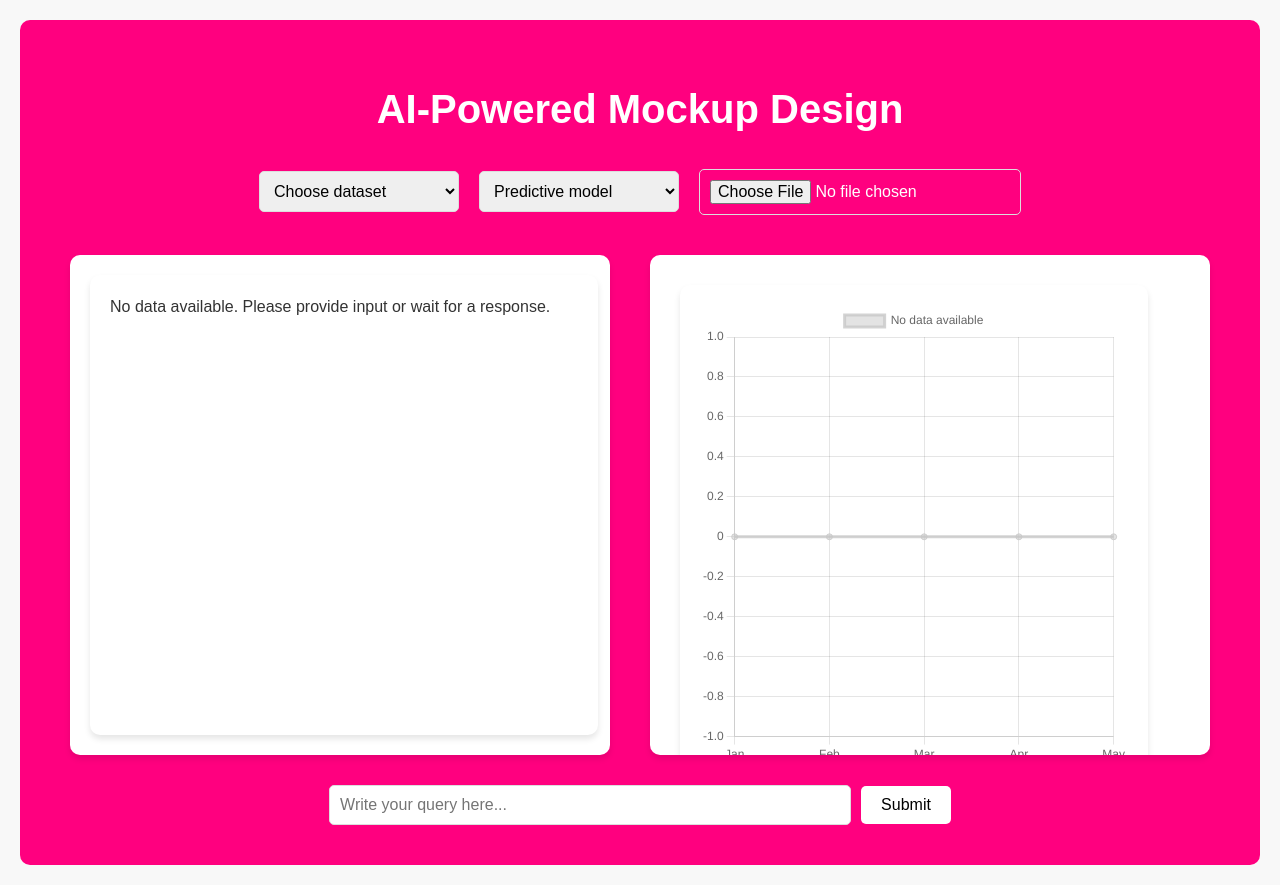
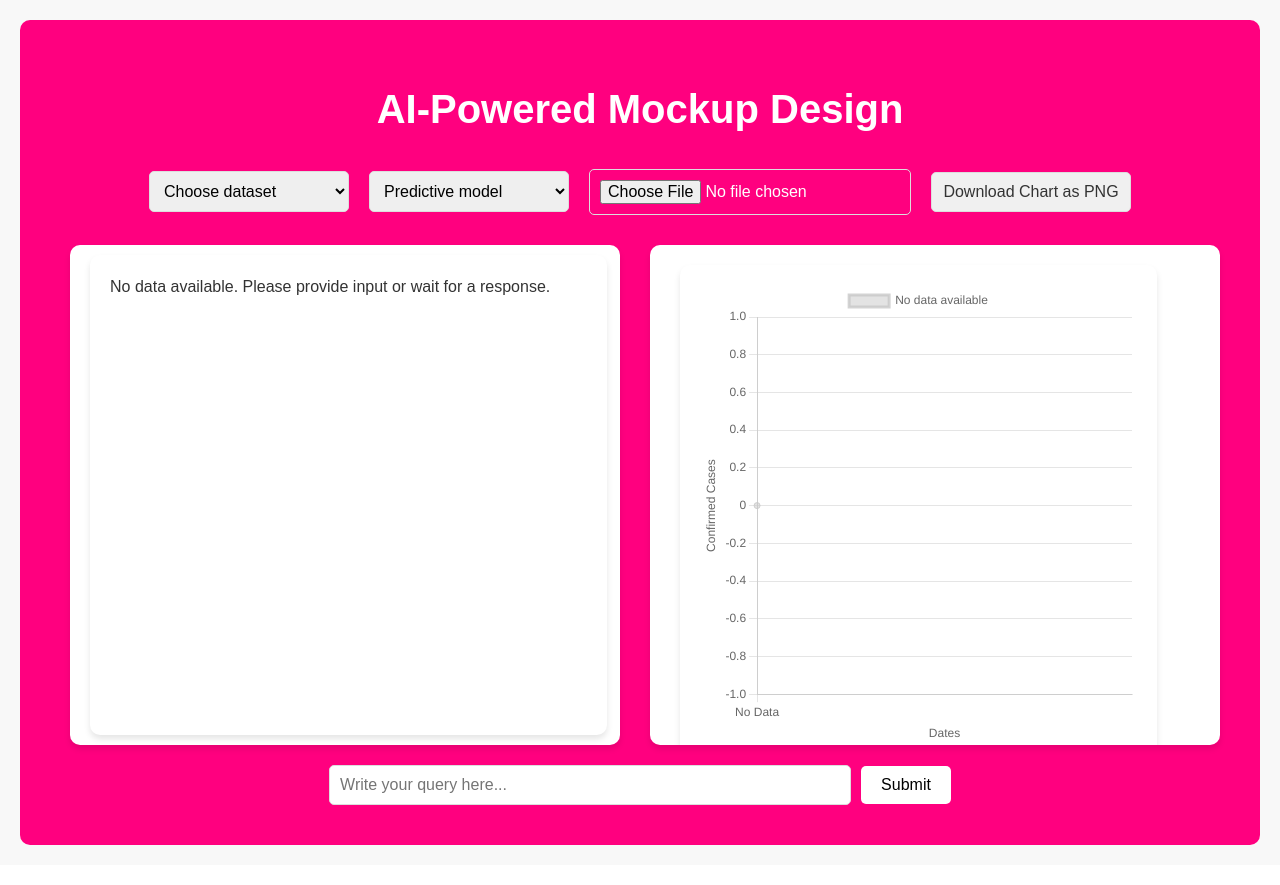
Before and after one commit to TythonSK/DataVis, a React (Create React App) app in the folder front-react/: page / in a window 1280 px wide. Built offline with nearby package versions, Linux system fonts and the light colour scheme.

Commit message:
Sixth Frontend Design Push

```diff
--- a/front-react/src/App.js
+++ b/front-react/src/App.js
@@ -11,27 +11,27 @@ import './ChartDisplay.css';
 import './DataDisplay.css';
 
 function App() {
-  const [data, setData] = useState(null); // State to store fetched data
-  const [loading, setLoading] = useState(false); // State to manage loading state
-  const [query, setQuery] = useState(''); // Query input field state
-  const [response, setResponse] = useState(null); // AI response state
-  const [dataset, setDataset] = useState(null); // Dataset state
-  const [model, setModel] = useState(''); // Predictive model state
+  const [data, setData] = useState(null);
+  const [loading, setLoading] = useState(false);
+  const [query, setQuery] = useState('');
+  const [response, setResponse] = useState(null);
+  const [dataset, setDataset] = useState(null);
+  const [model, setModel] = useState('');
+  const [csvChartData, setCsvChartData] = useState(null);
 
-  // Fetch data from the backend when dataset and model are selected
   useEffect(() => {
     if (dataset && model) {
-      setLoading(true); // Start loading
+      setLoading(true);
       axios
         .get(`http://localhost:5000/api/data?dataset=${dataset}&model=${model}`)
         .then((response) => {
-          setData(response.data); // Set fetched data
+          setData(response.data);
         })
         .catch((error) => {
           console.error('Error fetching data:', error);
         })
         .finally(() => {
-          setLoading(false); // Stop loading
+          setLoading(false);
         });
     }
   }, [dataset, model]);
@@ -47,21 +47,23 @@ function App() {
           setDataset={setDataset}
           model={model}
           setModel={setModel}
+          setCsvChartData={setCsvChartData} // Pass down state setter
         />
 
         <div className="data-container">
-          {/* Text output on the left */}
           <div className="card DataDisplay">
             <DataDisplay text={data?.text || null} response={response} loading={loading} />
           </div>
 
-          {/* Visualized data (Chart) on the right */}
           <div className="card ChartDisplay">
-            <ChartDisplay data={data || {}} />
+            {csvChartData ? (
+              <ChartDisplay data={csvChartData} />
+            ) : (
+              <ChartDisplay data={data || {}} />
+            )}
           </div>
         </div>
 
-        {/* Query Input */}
         <div className="query-container-bottom">
           <QueryInput
             query={query}
@@ -69,16 +71,15 @@ function App() {
             handleQuerySubmit={async () => {
               if (!query) return;
 
-              setLoading(true); // Set loading state
+              setLoading(true);
               try {
                 const aiResponse = await axios.post('http://localhost:5000/api/ai', { query });
                 setResponse(aiResponse.data.response);
-                console.log('Sending query:', query);
               } catch (error) {
                 console.error('Error processing query:', error);
                 setResponse('An error occurred while fetching AI response.');
               } finally {
-                setLoading(false); // Reset loading state
+                setLoading(false);
               }
             }}
           />
--- a/front-react/src/ChartDisplay.js
+++ b/front-react/src/ChartDisplay.js
@@ -6,28 +6,28 @@ import { Chart as ChartJS, CategoryScale, LinearScale, PointElement, LineElement
 ChartJS.register(CategoryScale, LinearScale, PointElement, LineElement, Title, Tooltip, Legend);
 
 const ChartDisplay = ({ data }) => {
-  // Default fallback chart data
   const fallbackData = {
-    labels: ['Jan', 'Feb', 'Mar', 'Apr', 'May'], // Default labels
+    labels: ['No Data'], // Default labels
     datasets: [
       {
         label: 'No data available',
-        data: [0, 0, 0, 0, 0], // Empty chart
+        data: [0], // Empty chart
         backgroundColor: 'rgba(200, 200, 200, 0.5)',
         borderColor: 'rgba(200, 200, 200, 0.8)',
       },
     ],
   };
 
-  const chartData = data?.chartData
+  const chartData = data?.labels && data?.chartData
     ? {
-        labels: ['Jan', 'Feb', 'Mar', 'Apr', 'May'], // Your actual labels
+        labels: data.labels, // Pass labels from the parent component
         datasets: [
           {
-            label: 'Sample Data',
-            data: data.chartData,
+            label: 'Confirmed Cases',
+            data: data.chartData, // Pass dataset values
             backgroundColor: 'rgba(75, 192, 192, 0.5)',
             borderColor: 'rgba(75, 192, 192, 0.8)',
+            fill: false,
           },
         ],
       }
@@ -35,9 +35,20 @@ const ChartDisplay = ({ data }) => {
 
   return (
     <div className="card ChartDisplay">
-      <Line data={chartData} options={{ responsive: true, maintainAspectRatio: false }} />
+      <Line
+        data={chartData}
+        options={{
+          responsive: true,
+          maintainAspectRatio: false,
+          scales: {
+            x: { title: { display: true, text: 'Dates' } },
+            y: { title: { display: true, text: 'Confirmed Cases' } },
+          },
+        }}
+      />
     </div>
   );
 };
 
+
 export default ChartDisplay;
--- a/front-react/src/DataDisplay.css
+++ b/front-react/src/DataDisplay.css
@@ -7,11 +7,11 @@
 .card {
   background-color: white;
   padding: 20px;
-  margin: 10px;
   border-radius: 10px;
   box-shadow: 0 4px 6px rgba(0, 0, 0, 0.1);
   width: 90%;
   height: 500px;
+  margin-left:10px
 }
 
 .card h3 {
--- a/front-react/src/DatasetSelector.css
+++ b/front-react/src/DatasetSelector.css
@@ -1,9 +1,10 @@
-/*DataSelector.css*/
+/* Keeps existing styles for select and file input */
 .controls {
   margin-bottom: 20px;
 }
 
-select, input[type="file"] {
+select,
+input[type="file"] {
   margin: 10px;
   padding: 10px;
   font-size: 1rem;
@@ -11,10 +12,38 @@ select, input[type="file"] {
   border-radius: 5px;
 }
 
-.dataset-select, .model-select {
+.dataset-select,
+.model-select {
   width: 200px;
 }
 
 .upload-dataset {
   width: 300px;
 }
+
+/* Styling the download button to match the design */
+.download-btn {
+  margin: 10px;
+  padding: 10px;
+  font-size: 1rem;
+  border: 1px solid #ddd;
+  border-radius: 5px;
+  background-color: #f0f0f0;
+  color: #333;
+  width: 200px;
+  cursor: pointer;
+  text-align: center;
+}
+
+.download-btn:hover {
+  background-color: #e0e0e0; /* Lighten the background on hover */
+}
+
+.download-btn:active {
+  background-color: #d0d0d0; /* Slightly darker when clicked */
+}
+
+.download-btn:focus {
+  outline: none;
+  border-color: #bbb; /* Focused border color */
+}
--- a/front-react/src/DatasetSelector.js
+++ b/front-react/src/DatasetSelector.js
@@ -1,10 +1,42 @@
 import React from 'react';
+import { parseCSVData } from './CSVToDataParser'; // Import the CSV parser function
+import html2canvas from 'html2canvas';
 
-const DatasetSelector = ({ dataset, setDataset, model, setModel }) => (
+const DatasetSelector = ({ dataset, setDataset, model, setModel, setCsvChartData, chartRef }) => {
+  const handleFileUpload = (event) => {
+    const file = event.target.files[0];
+    if (file) {
+      const reader = new FileReader();
+      reader.onload = (e) => {
+        const csvData = e.target.result;
+        const { labels, values } = parseCSVData(csvData); // Parse the CSV file
+        setCsvChartData({
+          chartData: values,
+          labels,
+        });
+      };
+      reader.readAsText(file);
+    }
+  };
+
+  // Function to download the chart as PNG
+  const handleDownloadClick = () => {
+    if (chartRef.current) {
+      html2canvas(chartRef.current).then((canvas) => {
+        // Convert canvas to a PNG and download it
+        const link = document.createElement('a');
+        link.href = canvas.toDataURL('image/png');
+        link.download = 'chart.png';
+        link.click();
+      });
+    }
+  };
+
+  return (
     <div className="controls">
       <select
         className="dataset-select"
-      value={dataset || ""}  // Replace null with an empty string
+        value={dataset || ""}
         onChange={(e) => setDataset(e.target.value)}
       >
         <option value="">Choose dataset</option>
@@ -14,7 +46,7 @@ const DatasetSelector = ({ dataset, setDataset, model, setModel }) => (
 
       <select
         className="model-select"
-      value={model || ""}  // Replace null with an empty string
+        value={model || ""}
         onChange={(e) => setModel(e.target.value)}
       >
         <option value="">Predictive model</option>
@@ -22,8 +54,15 @@ const DatasetSelector = ({ dataset, setDataset, model, setModel }) => (
         <option value="model2">Model 2</option>
       </select>
 
-    <input type="file" className="upload-dataset" />
+      {/* File upload for CSV */}
+      <input type="file" className="upload-dataset" accept=".csv" onChange={handleFileUpload} />
+
+      {/* Download PNG Button */}
+      <button onClick={handleDownloadClick} className="download-btn">
+        Download Chart as PNG
+      </button>
     </div>
   );
+};
 
 export default DatasetSelector;
--- a/package.json
+++ b/package.json
@@ -1,6 +1,8 @@
 {
   "dependencies": {
     "chart.js": "^4.4.6",
+    "html2canvas": "^1.4.1",
+    "papaparse": "^5.4.1",
     "react-chartjs-2": "^5.2.0",
     "react-dom": "^18.3.1"
   }
```
Also changed, not shown: front-react/src/QueryInput.js (+6 -2 lines), front-react/src/ChartDisplay.css (line endings or trailing spaces), 2 other files (tests, documents, lock files or other folders). Lines whose indentation alone changed are shown as unchanged.
